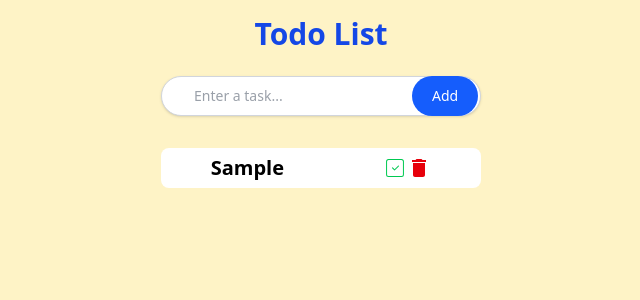
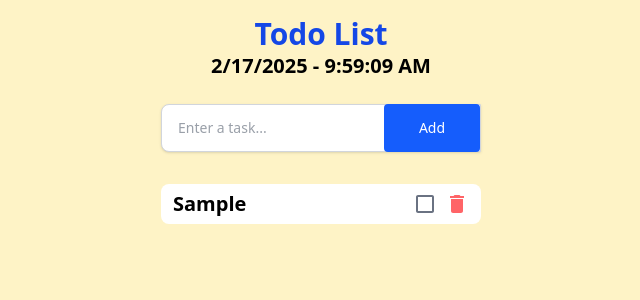
Before and after one commit to Sibuchanda/React_Mini_Projects, a React (Vite) app: page / in a window 1280 px wide. Both pictures are taken after typing "Sample" into the empty fields and a click on the button "Add". Shown: the top 300 px of the page, without its empty margins (319-959 px from the left). Built offline with nearby package versions, Linux system fonts and the light colour scheme.

Commit message:
Live date and time added

```diff
--- a/src/Todo/Todo.jsx
+++ b/src/Todo/Todo.jsx
@@ -1,17 +1,18 @@
-import { useState } from 'react';
+import { useEffect, useState } from 'react';
 import './Todo.css';
-import { CiSquareCheck } from "react-icons/ci";
+import { MdCheckBoxOutlineBlank } from "react-icons/md";
 import { MdDelete } from "react-icons/md";
 
 const Todo = () => {
 
     const [inputValue, setInputValue] = useState(""); // Storing the input values form the <input> tag. But one value at a time
     const [task, setTask] = useState([]); // Storing all the tasks entered through the input tag
-
+    const [dateTime, setDateTime] = useState("");
 
     const handleInputChange = (value) => {
         setInputValue(value);
     }
+
 
     const handleFormSubmit = (event) => {
         event.preventDefault(); // As by default <form> reload the page
@@ -23,7 +24,22 @@ const Todo = () => {
         }
         setTask((preTask) => [...preTask, inputValue]); // Here we add the previous task and then new task
         setInputValue("");
+
     }
+
+
+   useEffect(()=>{
+    const interval = setInterval(() => {
+        const now = new Date();
+        const formatedDate = now.toLocaleDateString();
+        const formatedTime = now.toLocaleTimeString();
+        setDateTime(`${formatedDate} - ${formatedTime}`);
+    },1000);
+
+    return ()=> clearInterval(interval);
+   }, [])
+
+
 
     return (
         <>
@@ -34,20 +50,21 @@ const Todo = () => {
                         {/* Date and Time */}
                     </header>
                 </section>
-
+                {/* Live date and Time  */}
+                <h2 className='text-xl font-bold'> {dateTime} </h2>
                 {/* Form section  */}
                 <section className="todoForm mt-6">
                     <form className="flex" onSubmit={handleFormSubmit}>
-                        <div className="flex w-80 h-10 items-center bg-white rounded-full shadow-sm border border-gray-300 px-4">
+                        <div className="flex w-80 h-12 items-center bg-white rounded-l-lg shadow-sm border border-gray-300">
                             <input
                                 type="text"
-                                className="todoInput border-none outline-none flex-grow text-gray-700 text-sm px-4"
+                                className="todoInput border-none outline-none flex-grow text-gray-700 text-sm ml-4"
                                 autoComplete="off"
                                 placeholder="Enter a task..." value={inputValue} onChange={(event) => handleInputChange(event.target.value)}
                             />
                             <button
                                 type="submit"
-                                className="todoBtn w-24 h-10 cursor-pointer bg-blue-600 text-white text-sm font-medium px-5 py-2 rounded-full transition-all duration-300 hover:bg-green-400"
+                                className="todoBtn w-24 h-12 cursor-pointer bg-blue-600 text-white text-sm font-medium rounded-sm transition-all duration-300 hover:bg-green-400"
                             >
                                 Add
                             </button>
@@ -58,21 +75,20 @@ const Todo = () => {
                 {/* Task list section */}
                 <section className='taskList mt-6'>
                     <ul className='w-80'>
-                    {
-                        task.map((currTask, index)=>{
+                        {task.map((currTask, index) => {
                             return (
-                                 <li key={index} className='h-10 flex justify-around items-center bg-white rounded-lg my-2'>
-                                    <span className='text-xl font-bold'>{currTask}</span>
-                                    <div className='flex justify-evenly'>
-                                    <button className='text-2xl text-green-500 hover:text-green-700 transition-colors duration-300 cursor-pointer'><CiSquareCheck /></button>
-                                    <button className='text-2xl text-red-600 cursor-pointer'><MdDelete /></button>
+                                <li key={index} className='h-10 flex items-center bg-white rounded-lg my-2 px-3 justify-between'>
+                                    <span className='text-xl font-bold truncate w-[70%] overflow-hidden text-ellipsis whitespace-nowrap'>{currTask}</span>
+                                    <div className='flex space-x-2'>
+                                        <button className='text-2xl text-gray-500 hover:text-green-700 transition-colors duration-300 cursor-pointer'><MdCheckBoxOutlineBlank /></button>
+                                        <button className='text-2xl text-red-400 hover:text-red-600 cursor-pointer'><MdDelete /></button>
                                     </div>
                                 </li>
-                            )
-                        })
-                    }
+                            );
+                        })}
                     </ul>
                 </section>
+
 
             </div>
         </>
```
Lines whose indentation alone changed are shown as unchanged.
